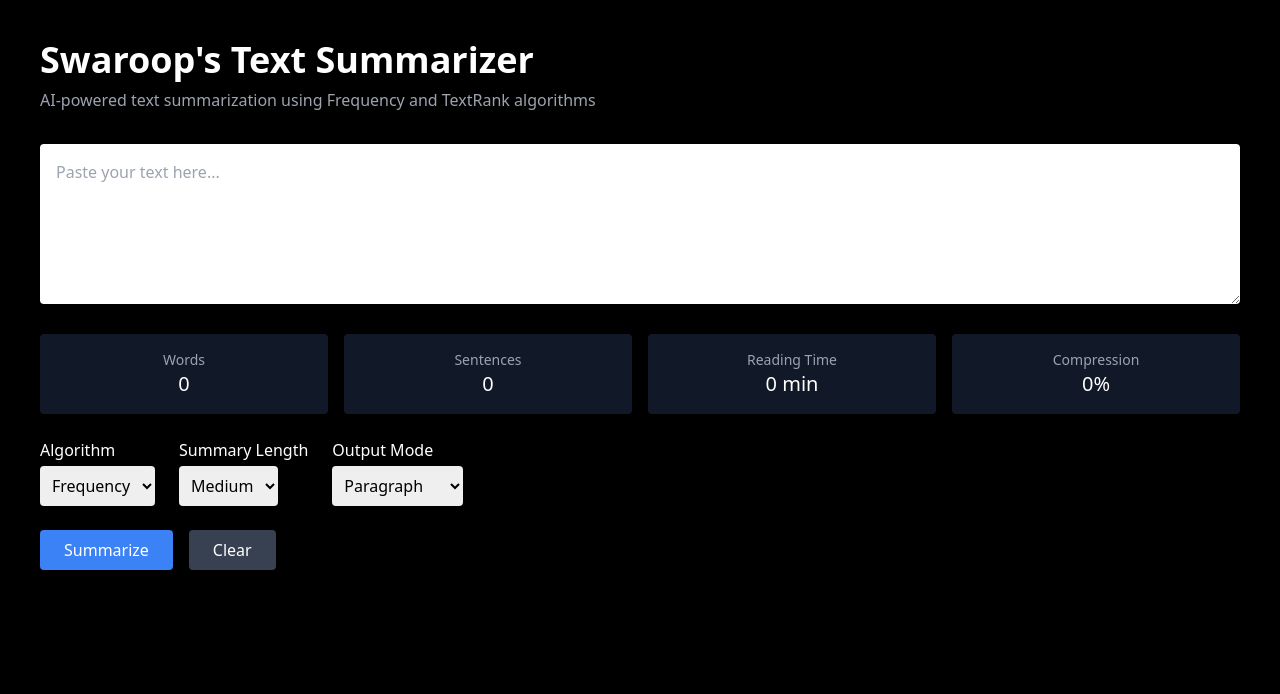
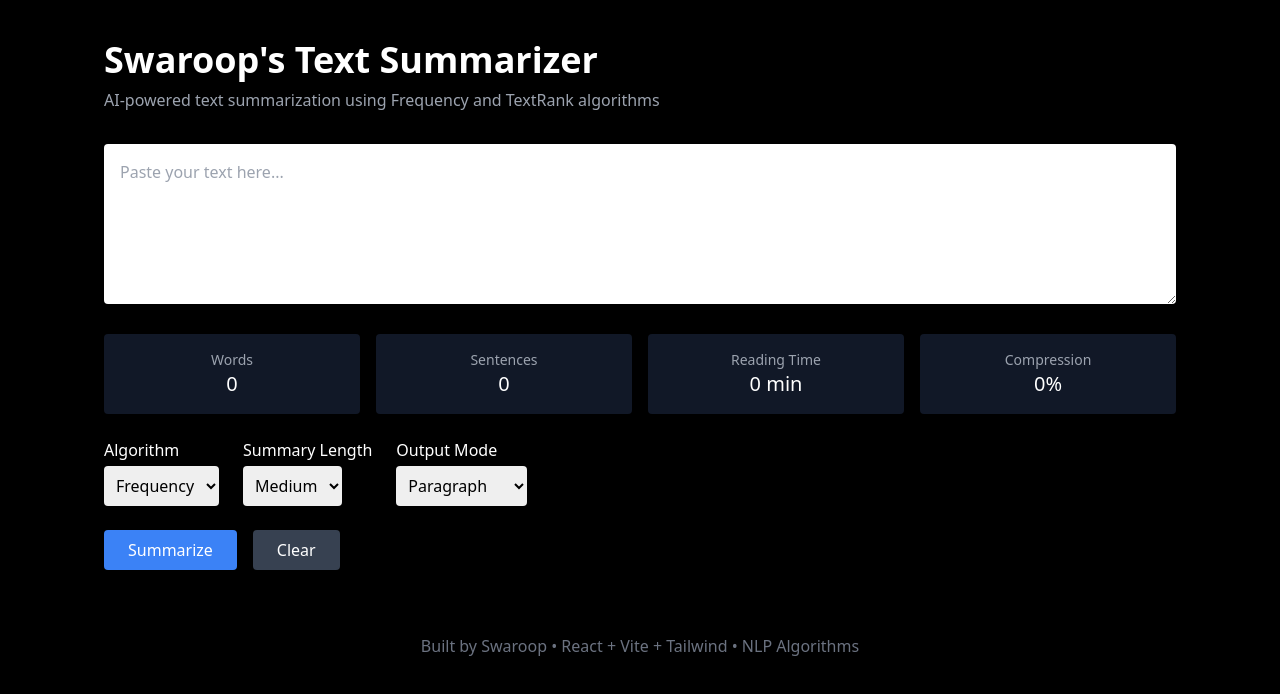
Before and after one commit to swaroop-33/Swaroop-text-summarizer, a React (Vite) app: page / in a window 1280 px wide. Shown: the top 694 px of the page. Built offline with nearby package versions, Linux system fonts and the light colour scheme.

Commit message:
final UI upgrade

```diff
--- a/src/App.jsx
+++ b/src/App.jsx
@@ -8,11 +8,6 @@ function App() {
   const [text, setText] = useState("");
   const [summary, setSummary] = useState("");
   const [keywords, setKeywords] = useState([]);
-  const copySummary = () => {
-    if (!summary) return;
-    navigator.clipboard.writeText(summary);
-    alert("Summary copied!");
-  };
   const [algorithm, setAlgorithm] = useState("frequency");
   const [length, setLength] = useState("medium");
   const [mode, setMode] = useState("paragraph");
@@ -42,6 +37,12 @@ function App() {
       ? Math.round((1 - summaryWordCount / wordCount) * 100)
       : 0;
 
+  const copySummary = () => {
+    if (!summary) return;
+    navigator.clipboard.writeText(summary);
+    alert("Summary copied!");
+  };
+
   const handleSummarize = () => {
 
     if (!text.trim()) return;
@@ -65,9 +66,17 @@ function App() {
     setKeywords(kw);
   };
 
+  const clearAll = () => {
+    setText("");
+    setSummary("");
+    setKeywords([]);
+  };
+
   return (
 
-    <div className="min-h-screen bg-black text-white p-10">
+    <div className="min-h-screen bg-black text-white flex justify-center">
+
+      <div className="w-full max-w-6xl p-10">
 
         <h1 className="text-4xl font-bold mb-2">
           Swaroop's Text Summarizer
@@ -159,11 +168,7 @@ function App() {
           </button>
 
           <button
-          onClick={() => {
-            setText("")
-            setSummary("")
-            setKeywords([])
-          }}
+            onClick={clearAll}
             className="px-6 py-2 bg-gray-700 rounded hover:bg-gray-600"
           >
             Clear
@@ -172,7 +177,9 @@ function App() {
         </div>
 
         {summary && (
+
           <div className="mt-8 bg-gray-900 p-4 rounded">
+
             <div className="flex justify-between items-center mb-2">
 
               <h2 className="text-xl">Summary</h2>
@@ -185,8 +192,11 @@ function App() {
               </button>
 
             </div>
+
             <pre className="whitespace-pre-wrap">{summary}</pre>
+
           </div>
+
         )}
 
         {keywords.length > 0 && (
@@ -212,6 +222,14 @@ function App() {
 
         )}
 
+        <footer className="text-center mt-16 text-gray-500">
+
+          Built by Swaroop • React + Vite + Tailwind • NLP Algorithms
+
+        </footer>
+
+      </div>
+
     </div>
 
   );
```
Lines whose indentation alone changed are shown as unchanged.
